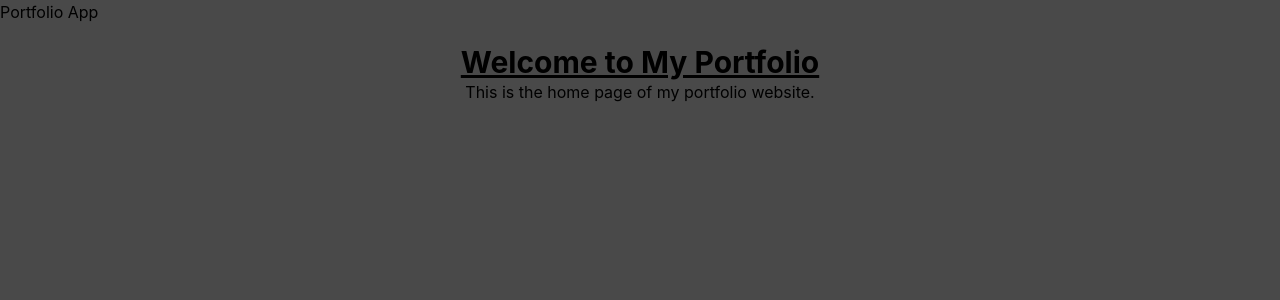
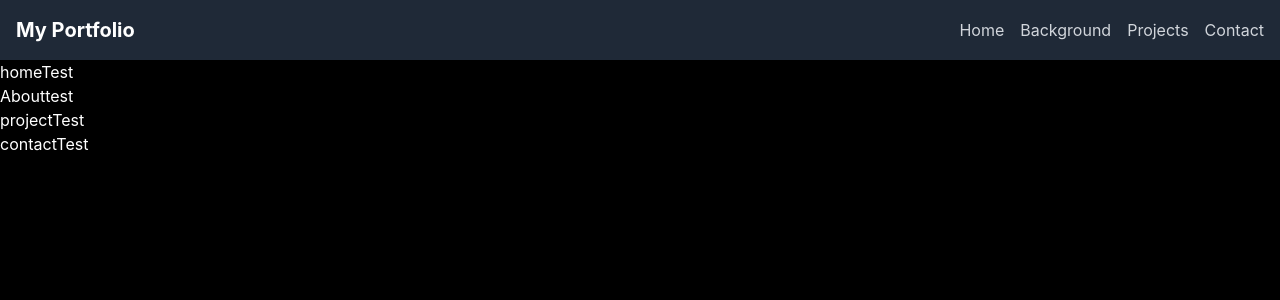
Before and after one commit to oliv6362/myportfolio, a React (Create React App) app: page / in a window 1280 px wide. Shown: the top 300 px of the page. Built offline with nearby package versions, Linux system fonts and the light colour scheme.

Commit message:
Refactor portfolio structure: - Instead of using multiple pages the website will have one main page and have several sections.

```diff
--- a/src/App.tsx
+++ b/src/App.tsx
@@ -2,24 +2,18 @@
 import { Routes, Route } from 'react-router-dom';
 
 import HomePage from './pages/homePage';
-import BackgroundPage from './pages/backgroundPage';
-import ProjectPage from './pages/projectPage';
-import ContactPage from './pages/contactPage';
+
+import Header from './components/header';
 
 import './assets/styles/homeStyle.css';
 
 function App() {
   return (
     <div>
-      <header>
-        <h1>Portfolio App</h1>
-      </header>
+      <Header />
 
       <Routes>
         <Route path="/" element={<HomePage />} />
-        <Route path="/background" element={<BackgroundPage />} />
-        <Route path="/projects" element={<ProjectPage />} />
-        <Route path="/contact" element={<ContactPage />} />
       </Routes>
     </div>
   );
--- a/src/assets/styles/index.css
+++ b/src/assets/styles/index.css
@@ -10,7 +10,8 @@ body {
   -webkit-font-smoothing: antialiased;
   -moz-osx-font-smoothing: grayscale;
 
-  background-color: rgb(73, 73, 73);
+  background-color: rgb(0, 0, 0);
+  @apply text-white;
 }
 
 code {
--- /dev/null
+++ b/src/components/aboutSection.tsx
@@ -0,0 +1,27 @@
+import React from 'react';
+
+//Props
+interface AboutSectionProps {
+    id?: string;
+    title?: string;
+}
+
+/**
+* A simple AboutSection component showcasing basic TypeScript usage.
+*
+* @param {string} [id] - An optional id to assign to the section.
+* @param {string} [title] - An optional title to display at the top of the section.
+*/
+
+const AboutSection: React.FC<AboutSectionProps> = ({id, title}) => {
+    return (
+        <section id = "about">
+            <h1>{title}</h1>
+
+
+
+        </section>
+    );
+}
+
+export default AboutSection;
--- /dev/null
+++ b/src/components/contactSection.tsx
@@ -0,0 +1,27 @@
+import React from 'react';
+
+//Props
+interface ContactSectionProps {
+    id?: string;
+    title?: string;
+}
+
+
+/**
+* A simple AboutSection component showcasing basic TypeScript usage.
+*
+* @param {string} [id] - An optional id to assign to the section.
+* @param {string} [title] - An optional title to display at the top of the section.
+*/
+const ContactSection: React.FC<ContactSectionProps> = ({id, title}) => {
+    return (
+        <section id="contact">
+            <h1>{title}</h1>
+            <form>
+
+            </form>
+        </section>
+    );
+};
+
+export default ContactSection;
--- /dev/null
+++ b/src/components/header.tsx
@@ -0,0 +1,21 @@
+import React from 'react';
+
+const Header: React.FC = () => {
+    return (
+        <header>
+            <nav className="bg-gray-800 p-4">
+                <div className="container mx-auto flex items-center justify-between">
+                    <div className="text-white font-bold text-xl">My Portfolio</div>
+                    <ul className="flex space-x-4">
+                        <li><a href="/" className="text-gray-300 hover:text-white">Home</a></li>
+                        <li><a href="/background" className="text-gray-300 hover:text-white">Background</a></li>
+                        <li><a href="/projects" className="text-gray-300 hover:text-white">Projects</a></li>
+                        <li><a href="/contact" className="text-gray-300 hover:text-white">Contact</a></li>
+                    </ul>
+                </div>
+            </nav>
+        </header>
+    );
+};
+
+export default Header;
--- /dev/null
+++ b/src/components/homeSection.tsx
@@ -0,0 +1,25 @@
+import React from 'react';
+
+//props
+interface HomeSectionProps {
+    id?: string;
+    title?: string;
+}
+
+/**
+* A simple AboutSection component showcasing basic TypeScript usage.
+*
+* @param {string} [id] - An optional id to assign to the section.
+* @param {string} [title] - An optional title to display at the top of the section.
+*/
+const HomeSection: React.FC<HomeSectionProps> = ({id, title}) => {
+    return (
+        <section id="home">
+            <h1>{title}</h1>
+        </section>
+    );
+};
+
+
+
+export default HomeSection;
--- /dev/null
+++ b/src/components/projectSection.tsx
@@ -0,0 +1,25 @@
+import React from 'react';
+
+//Props
+interface ProjectSectionProps {
+    id?: string;
+    title?: string;
+}
+
+/**
+* A simple AboutSection component showcasing basic TypeScript usage.
+*
+* @param {string} [id] - An optional id to assign to the section.
+* @param {string} [title] - An optional title to display at the top of the section.
+*/
+const ProjectSection: React.FC<ProjectSectionProps> = ({id, title}) => {
+
+    return (
+        <section id="projects">
+            <h1>{title}</h1>
+
+        </section>
+    );
+};
+
+export default ProjectSection;
--- a/src/pages/backgroundPage.tsx
+++ /dev/null
@@ -1,12 +0,0 @@
-import React from 'react';
-
-const BackgroundPage: React.FC = () => {
-    return (
-        <div style={{ textAlign: 'center', padding: '20px' }}>
-            <h1>Welcome to My Portfolio</h1>
-            <p>This is the Background page of my portfolio website.</p>
-        </div>
-    );
-};
-
-export default BackgroundPage;
--- a/src/pages/contactPage.tsx
+++ /dev/null
@@ -1,12 +0,0 @@
-import React from 'react';
-
-const ContactPage: React.FC = () => {
-    return (
-        <div style={{ textAlign: 'center', padding: '20px' }}>
-            <h1>Welcome to My Portfolio</h1>
-            <p>This is the Contact page of my portfolio website.</p>
-        </div>
-    );
-};
-
-export default ContactPage;
--- a/src/pages/homePage.tsx
+++ b/src/pages/homePage.tsx
@@ -1,12 +1,21 @@
+// src/pages/HomePage.tsx
 import React from 'react';
+import AboutSection from '../components/aboutSection';
+import ProjectsSection from '../components/projectSection';
+import ContactSection from '../components/contactSection';
+import HomeSection from '../components/homeSection';
 
 const HomePage: React.FC = () => {
-    return (
-        <div style={{ textAlign: 'center', padding: '20px' }}>
-    <h1 className="text-3xl font-bold underline">Welcome to My Portfolio</h1>
-            <p>This is the home page of my portfolio website.</p>
-        </div>
-    );
+  return (
+    <div>
+      <main>
+        <HomeSection id="home" title="homeTest" />
+        <AboutSection id="about" title="Abouttest" />
+        <ProjectsSection id="projects" title="projectTest" />
+        <ContactSection id  ="contact" title="contactTest" />
+      </main>
+    </div>
+  );
 };
 
 export default HomePage;
--- a/src/pages/projectPage.tsx
+++ /dev/null
@@ -1,12 +0,0 @@
-import React from 'react';
-
-const ProjectPage: React.FC = () => {
-    return (
-        <div style={{ textAlign: 'center', padding: '20px' }}>
-            <h1>Welcome to My Portfolio</h1>
-            <p>This is the Project page of my portfolio website.</p>
-        </div>
-    );
-};
-
-export default ProjectPage;
```
